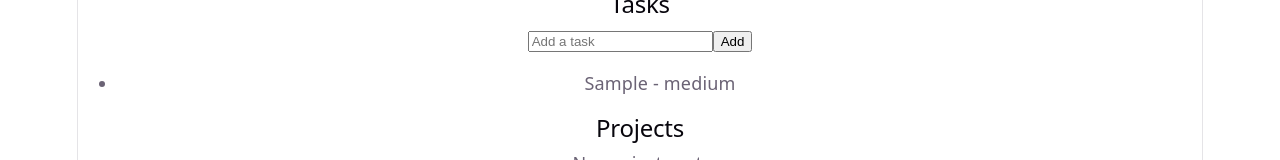
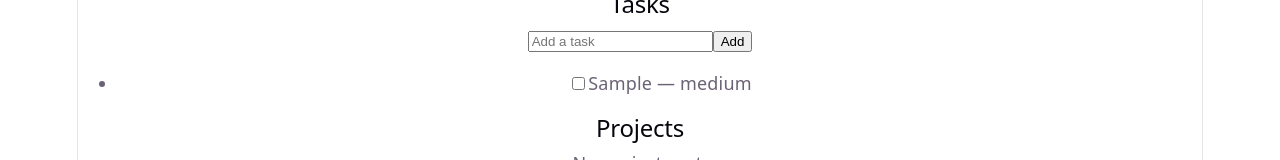
Before and after one commit to hanolyar/command-center, a React (Vite) app: page / in a window 1280 px wide. Both pictures are taken after typing "Sample" into the empty fields and a click on the button "Add". Shown: the part 163-323 px from the top of the page. Built offline with nearby package versions, Linux system fonts and the light colour scheme.

Commit message:
Add task completion toggle

```diff
--- a/src/components/tasks.tsx
+++ b/src/components/tasks.tsx
@@ -18,6 +18,15 @@ function Tasks() {
     setTasks([...tasks, task]);
     setNewTask("");
   }
+  function toggleTask(id: number) {
+  setTasks(
+    tasks.map((task) =>
+      task.id === id
+        ? { ...task, completed: !task.completed }
+        : task
+    )
+  );
+  }
 
   return (
     <section>
@@ -37,10 +46,20 @@ function Tasks() {
       <ul>
         {tasks.map((task) => (
           <li key={task.id}>
-            {task.title} - {task.priority}
-          </li>
-        ))}
-      </ul>
+            <label>
+              <input
+                type="checkbox"
+                checked={task.completed}
+                onChange={() => toggleTask(task.id)}
+             />
+
+            <span>
+              {task.title} — {task.priority}
+            </span>
+       </label>
+     </li>
+    ))}
+    </ul>
     </section>
   );
 }
```
